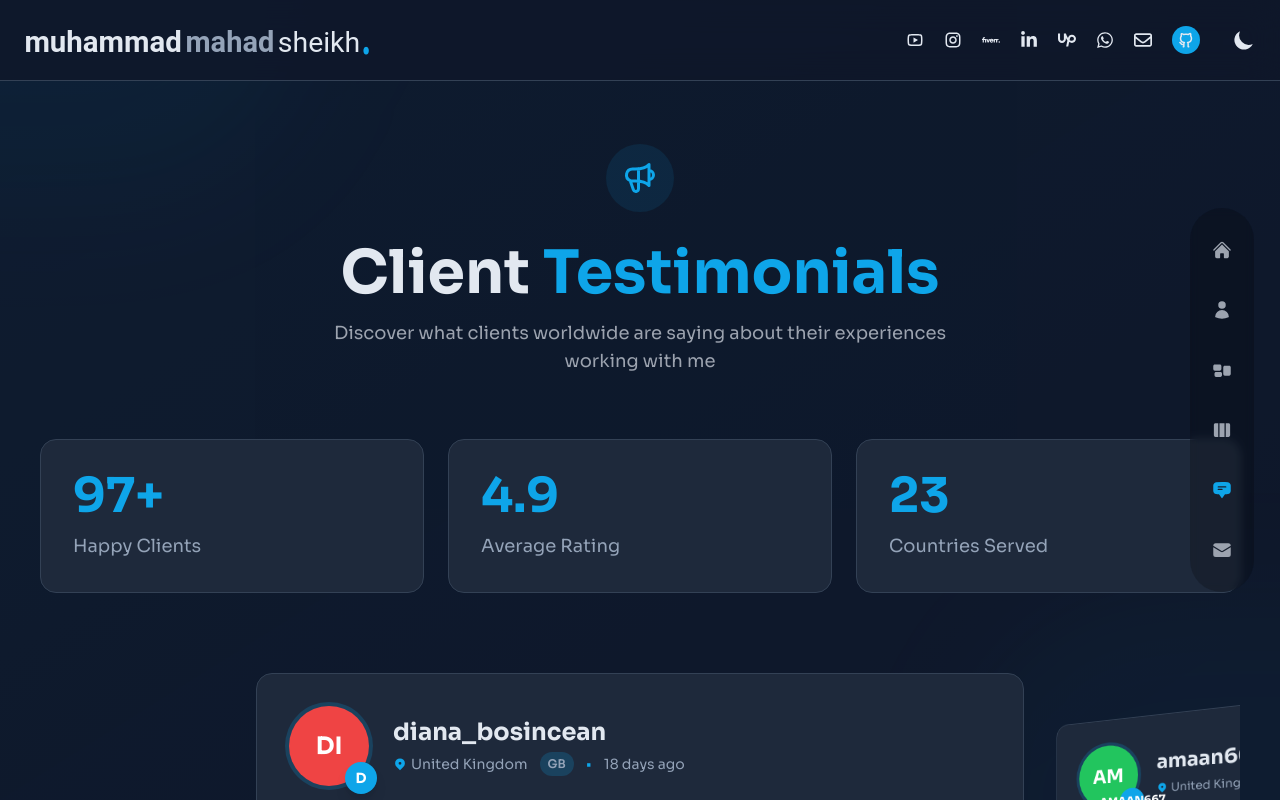
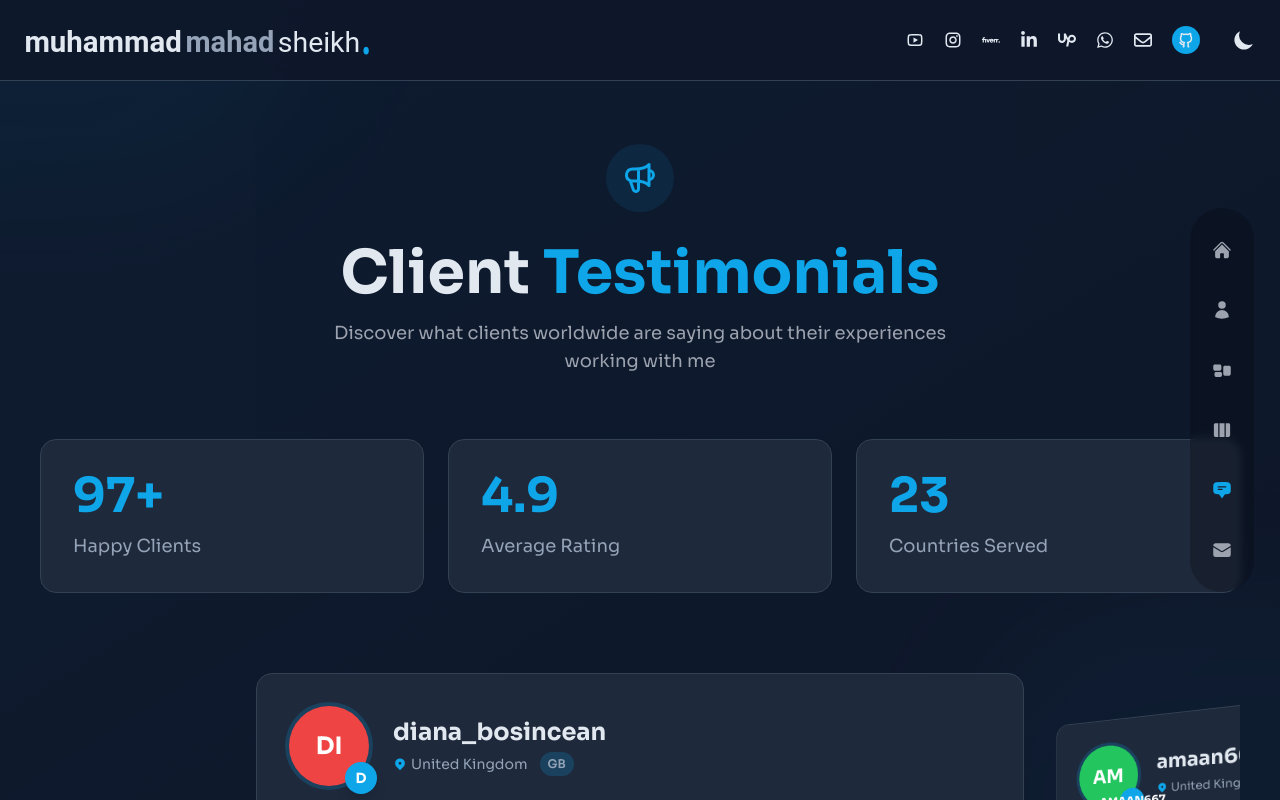
Before and after one commit to mahad002/mahadsheikh, a Next.js app: page /testimonials in a window 1280 px wide. Shown: the top 800 px of the page. Built offline with nearby package versions, Linux system fonts and the light colour scheme.

Commit message:
Comment out review time in testimonials

```diff
--- a/components/TestimonialSlider.jsx
+++ b/components/TestimonialSlider.jsx
@@ -147,8 +147,8 @@ const TestimonialSlider = () => {
                           {review.country_code}
                         </span>
                       )}
-                      <span className="text-accent" aria-hidden>•</span>
-                      <span>{formatDate(review.time)}</span>
+                      {/* <span className="text-accent" aria-hidden>•</span>
+                      <span>{formatDate(review.time)}</span> */}
                     </div>
                   </div>
                 </div>
```
